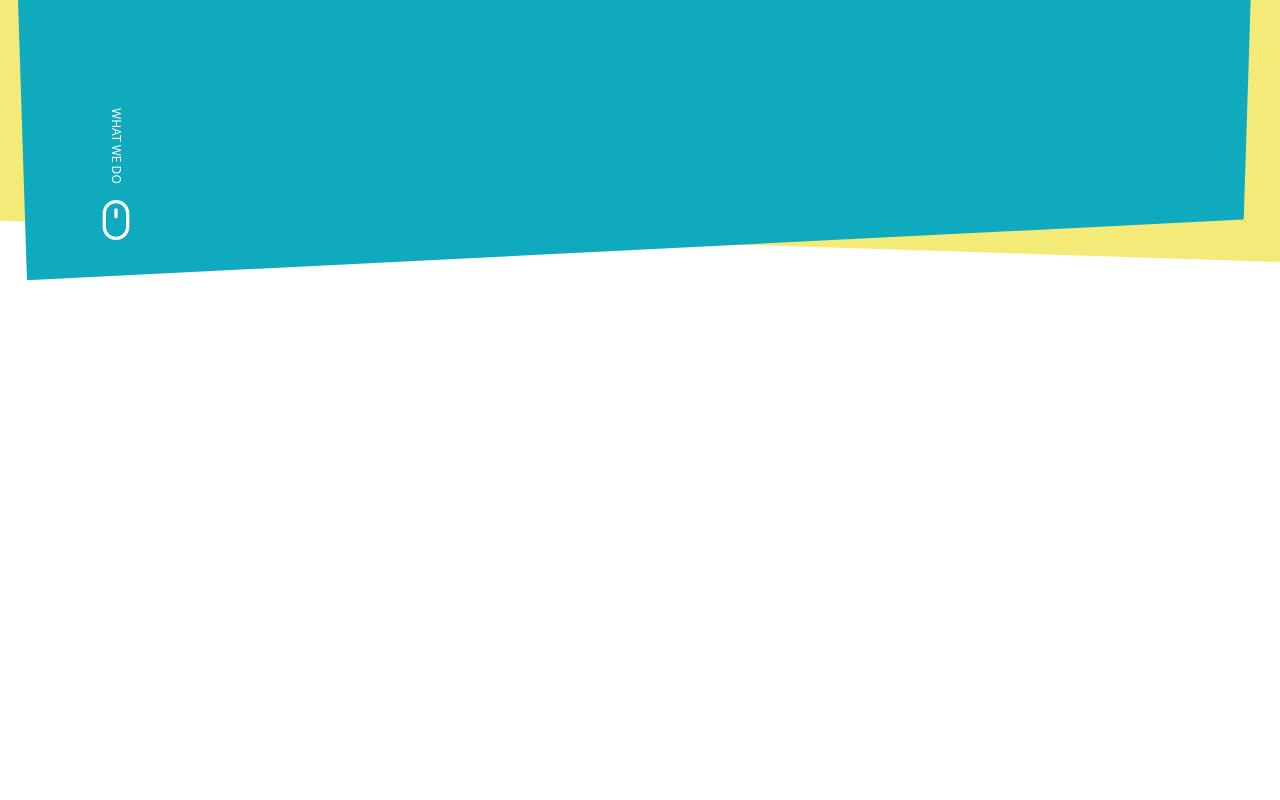
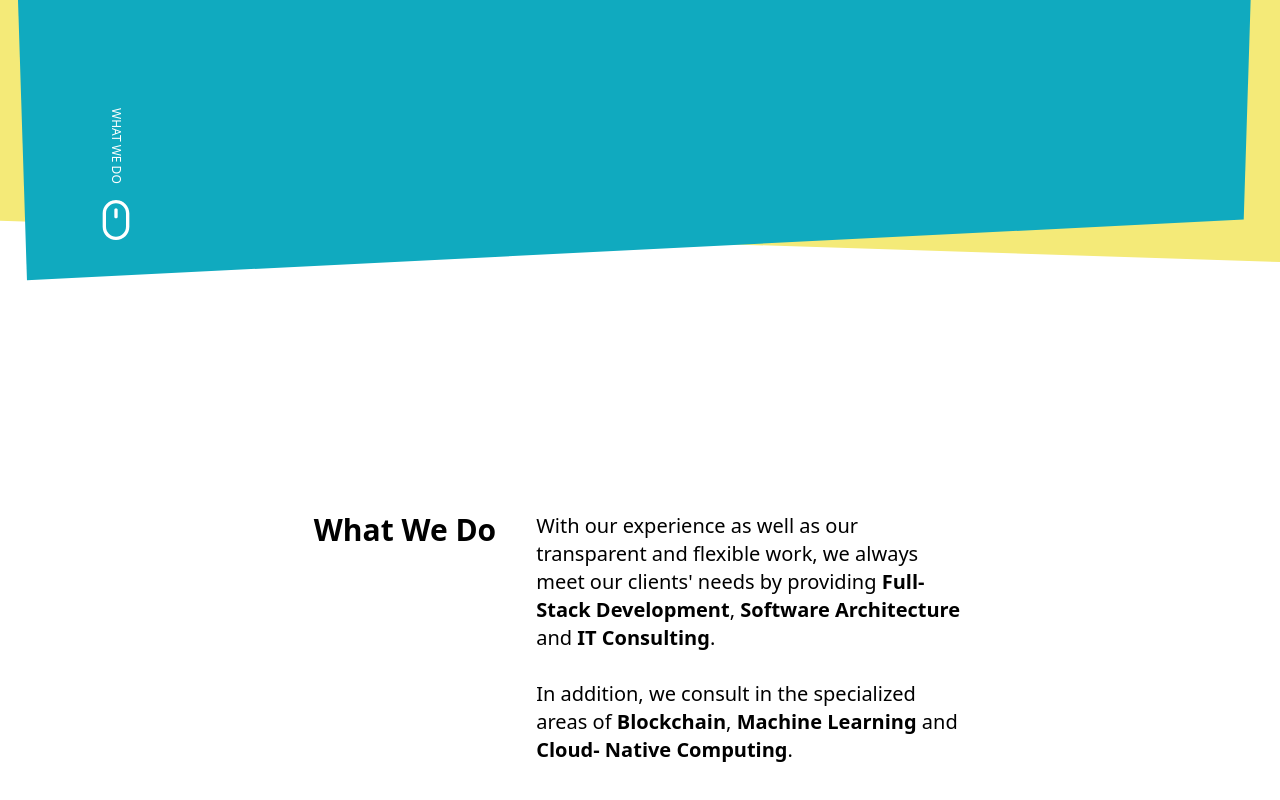
Before and after one commit to unit214/website, a Next.js app: page / in a window 1280 px wide. Shown: the part 562-1362 px from the top of the page. Built offline with nearby package versions, Linux system fonts and the light colour scheme.

Commit message:
feat: add what we do and scroll up functionality

```diff
--- a/src/app/page.tsx
+++ b/src/app/page.tsx
@@ -4,6 +4,7 @@ import * as React from 'react';
 
 import AmberBox from '@/components/AmberBox';
 import CyanBoxAndHeader from '@/components/CyanBoxAndHeader';
+import { WhatWeDo } from '@/components/WhatWeDo';
 
 /**
  * SVGR Support
@@ -16,9 +17,10 @@ import CyanBoxAndHeader from '@/components/CyanBoxAndHeader';
 export default function HomePage() {
   return (
     <main>
-      <div className='h-[4000px] items-center justify-center'>
+      <div className='h-[4000px]'>
         <AmberBox />
         <CyanBoxAndHeader />
+        <WhatWeDo />
       </div>
     </main>
   );
--- a/src/components/CyanBoxAndHeader.tsx
+++ b/src/components/CyanBoxAndHeader.tsx
@@ -19,7 +19,7 @@ export default function CyanBoxAndHeader() {
       } else {
         setHeaderOpacity(0);
       }
-      // Start decreasing opacity of header before offsetTop is reached
+      // Start decreasing opacity of scroll down button to 0 before offsetTop is reached
       if (scrollTop < offsetTop) {
         setScrollDownButtonOpacity(Math.min(1, (offsetTop - scrollTop) / 150));
       } else {
--- a/src/components/Header.tsx
+++ b/src/components/Header.tsx
@@ -13,6 +13,13 @@ export default function Header({
   opacity?: number;
   className?: string;
 }) {
+  function scrollUp() {
+    window.scroll({
+      top: 0,
+      left: 0,
+      behavior: 'smooth',
+    });
+  }
   return (
     <div
       style={{ opacity: opacity }}
@@ -21,7 +28,7 @@ export default function Header({
         className
       )}
     >
-      <Link href='/'>
+      <button onClick={scrollUp}>
         <NextImage
           src='/svg/unit214_bw.svg'
           useSkeleton
@@ -29,7 +36,7 @@ export default function Header({
           width='120'
           height='100'
         />
-      </Link>
+      </button>
       <div className='grow'></div>
       <Link
         className='flex h-9 w-44 items-center justify-center gap-1.5 rounded-2xl bg-white'
--- a/src/components/WhatWeDo.tsx
+++ b/src/components/WhatWeDo.tsx
@@ -1,7 +1,21 @@
 export function WhatWeDo() {
   return (
-    <div className='flex items-center'>
-      <span className='font-sans text-3xl font-semibold'>What We Do</span>
+    <div className='h- flex h-[700px] w-full items-center justify-center'>
+      <div className='flex flex-wrap items-start gap-10 lg:flex-nowrap'>
+        <h1 className='whitespace-nowrap'>What We Do</h1>
+        <div className='max-w-[430px] text-xl font-normal'>
+          With our experience as well as our transparent and flexible work, we
+          always meet our clients' needs by providing{' '}
+          <a className='font-semibold'>Full-Stack Development</a>,{' '}
+          <a className='font-semibold'>Software Architecture</a> and{' '}
+          <a className='font-semibold'>IT Consulting</a>. <br /> <br /> In
+          addition, we consult in the specialized areas of{' '}
+          <a className='font-semibold'>Blockchain</a>,{' '}
+          <a className='font-semibold'>Machine Learning</a> and{' '}
+          <a className='font-semibold'>Cloud-</a>{' '}
+          <a className='font-semibold'>Native Computing</a>.
+        </div>
+      </div>
     </div>
   );
 }
--- a/src/styles/globals.css
+++ b/src/styles/globals.css
@@ -1,6 +1,13 @@
 @tailwind base;
 @tailwind components;
 @tailwind utilities;
+
+@layer base {
+  h1,
+  .h1 {
+    @apply font-primary text-3xl font-semibold;
+  }
+}
 
 @keyframes angleChange {
   0%,
```
